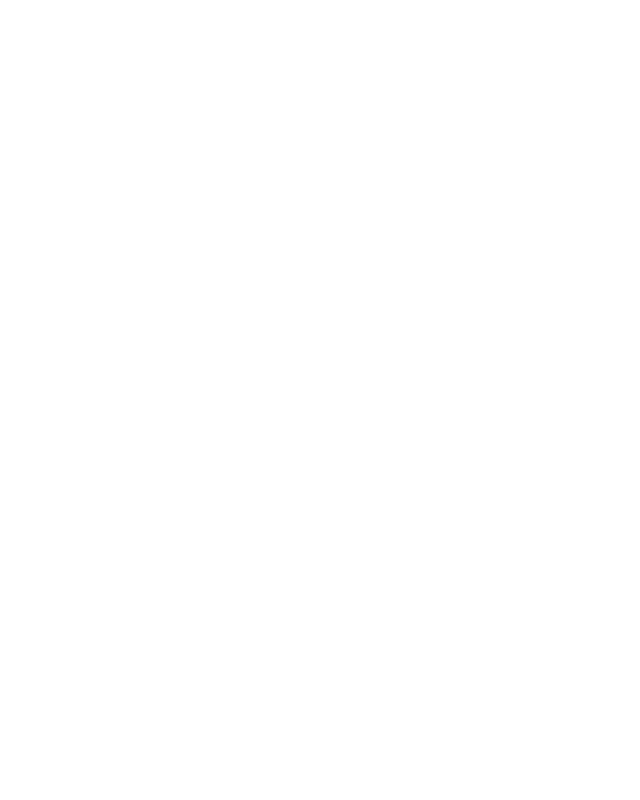
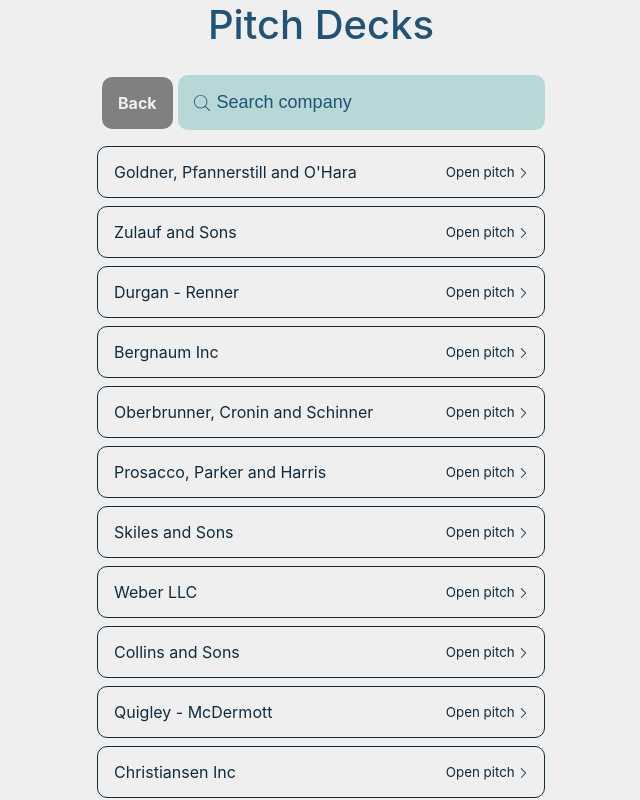
Before and after one commit to fabalcu97/pitch-deck-uploader, a React (Create React App) app in the folder client/: page /list-pitch-decks in a window 1280 px wide. Shown: the whole page, without its empty margins (319-959 px from the left). Built offline with nearby package versions, Linux system fonts and the light colour scheme.

Commit message:
Added pitch deck list

```diff
--- a/client/src/components/button/styles.module.scss
+++ b/client/src/components/button/styles.module.scss
@@ -32,17 +32,4 @@
       margin: 10px 0;
     }
   }
-
-  a:link {
-    text-decoration: none;
-  }
-  a:visited {
-    text-decoration: none;
-  }
-  a:hover {
-    text-decoration: none;
-  }
-  a:active {
-    text-decoration: none;
-  }
 }
--- a/client/src/pages/index.tsx
+++ b/client/src/pages/index.tsx
@@ -18,11 +18,7 @@
         <Route path='/list-pitch-decks' element={<ListPitchDecks />} />
         <Route path='/pitch-deck/:id' element={<PitchDeck />} />
       </Routes>
-      <ToastContainer
-        position='top-center'
-        closeOnClick
-        closeButton={false}
-      />
+      <ToastContainer position='top-center' closeOnClick closeButton={false} />
     </BrowserRouter>
   );
 }
--- a/client/src/pages/listPitchDecks/index.tsx
+++ b/client/src/pages/listPitchDecks/index.tsx
@@ -1,6 +1,14 @@
-import React from 'react';
+import React, { useEffect, useState } from 'react';
+import { SearchIcon } from 'assets/icons';
 import clsx from 'clsx';
+import { generatePitchDecks } from 'utils/factories/pitchDeck';
 import { BaseComponentProps } from 'utils/types/baseComponent';
+import { PitchDeckType } from 'utils/types/pitchDeck';
+
+import Button from 'components/button';
+import VirtualizedList from 'components/list';
+import PitchDeckListItem from 'components/pitchDeckItem';
+import TextInput from 'components/textInput';
 
 import styles from './styles.module.scss';
 
@@ -8,12 +16,41 @@
 
 ListPitchDecks.defaultProps = {};
 
+const elements: PitchDeckType[] = generatePitchDecks(100);
+
 function ListPitchDecks(props: Props) {
   const { containerStyle } = props;
+  const [searchValue, setSearchValue] = useState('');
+
+  useEffect(() => {
+    console.log(searchValue);
+  }, [searchValue]);
 
   return (
-    <div
-      className={clsx([styles.listPitchDecksContainer, containerStyle])}></div>
+    <main className={clsx([styles.listPitchDecksContainer, containerStyle])}>
+      <span className={styles.title}>Pitch Decks</span>
+      <div className={styles.header}>
+        <Button label={'Back'} href='/' variant='secondary' />
+        <TextInput
+          Icon={SearchIcon}
+          placeholder='Search company'
+          onChange={(ev) => setSearchValue(ev.target.value)}
+          containerStyle={styles.searchBar}
+        />
+      </div>
+      <VirtualizedList<PitchDeckType>
+        RenderItem={({ index, style }) => (
+          <PitchDeckListItem
+            style={style}
+            key={elements[index].id}
+            data={elements[index]}
+          />
+        )}
+        count={elements.length}
+        itemHeight={60}
+        containerStyle={styles.listContainer}
+      />
+    </main>
   );
 }
 
--- a/client/src/pages/listPitchDecks/styles.module.scss
+++ b/client/src/pages/listPitchDecks/styles.module.scss
@@ -1,14 +1,15 @@
 @import 'src/styles/variables';
 @import 'src/styles/mixins';
 
-.homeContainer {
+.listPitchDecksContainer {
   display: flex;
-  justify-content: center;
+  flex-direction: column;
   align-items: center;
-  min-height: 100vh;
-  margin: 16px;
 
-  .container {
+  @include media('<=tablet') {
+    padding: 0 16px;
+  }
+
   .title {
     font-size: 40px;
     font-weight: 500;
@@ -20,47 +21,25 @@
     }
   }
 
-    .subtitle {
-      font-size: 28px;
-      font-weight: 500;
-      text-align: center;
+  .header {
+    display: flex;
+    align-items: center;
+    width: 35%;
 
-      @include media($xs...) {
-        font-size: 30px;
+    @include media('<=tablet') {
+      width: 100%;
+    }
+
+    .searchBar {
+      flex: 1;
     }
   }
 
-    .buttonGroup {
-      margin: 16px;
-      display: flex;
-      flex-direction: row;
+  .listContainer {
+    width: 35%;
 
-      @include media($xs...) {
-        margin: 16px 0;
-        flex-direction: column;
-      }
-
-      .button {
-        background-color: $secondary-color;
-        border: 0;
-        padding: 16px;
-        margin: 0 5px;
-        border-radius: 10px;
-        color: $text-color;
-        font-size: medium;
-        font-weight: 700;
-        transition: 0.3s;
-
-        &:hover {
-          background-color: $secondary-background-color;
-          cursor: pointer;
-        }
-
-        @include media($xs...) {
-          margin: 10px 0;
+    @include media('<=tablet') {
       width: 100%;
     }
   }
 }
-  }
-}
--- a/client/src/styles/global.scss
+++ b/client/src/styles/global.scss
@@ -38,3 +38,20 @@
 .toastBody {
   font-size: 18px !important;
 }
+
+a {
+  color: inherit;
+
+  &:link {
+    text-decoration: none;
+  }
+  &:visited {
+    text-decoration: none;
+  }
+  &:hover {
+    text-decoration: none;
+  }
+  &:active {
+    text-decoration: none;
+  }
+}
```
Also changed, not shown: 1 other file (tests, documents, lock files or other folders). Lines whose indentation alone changed are shown as unchanged.
